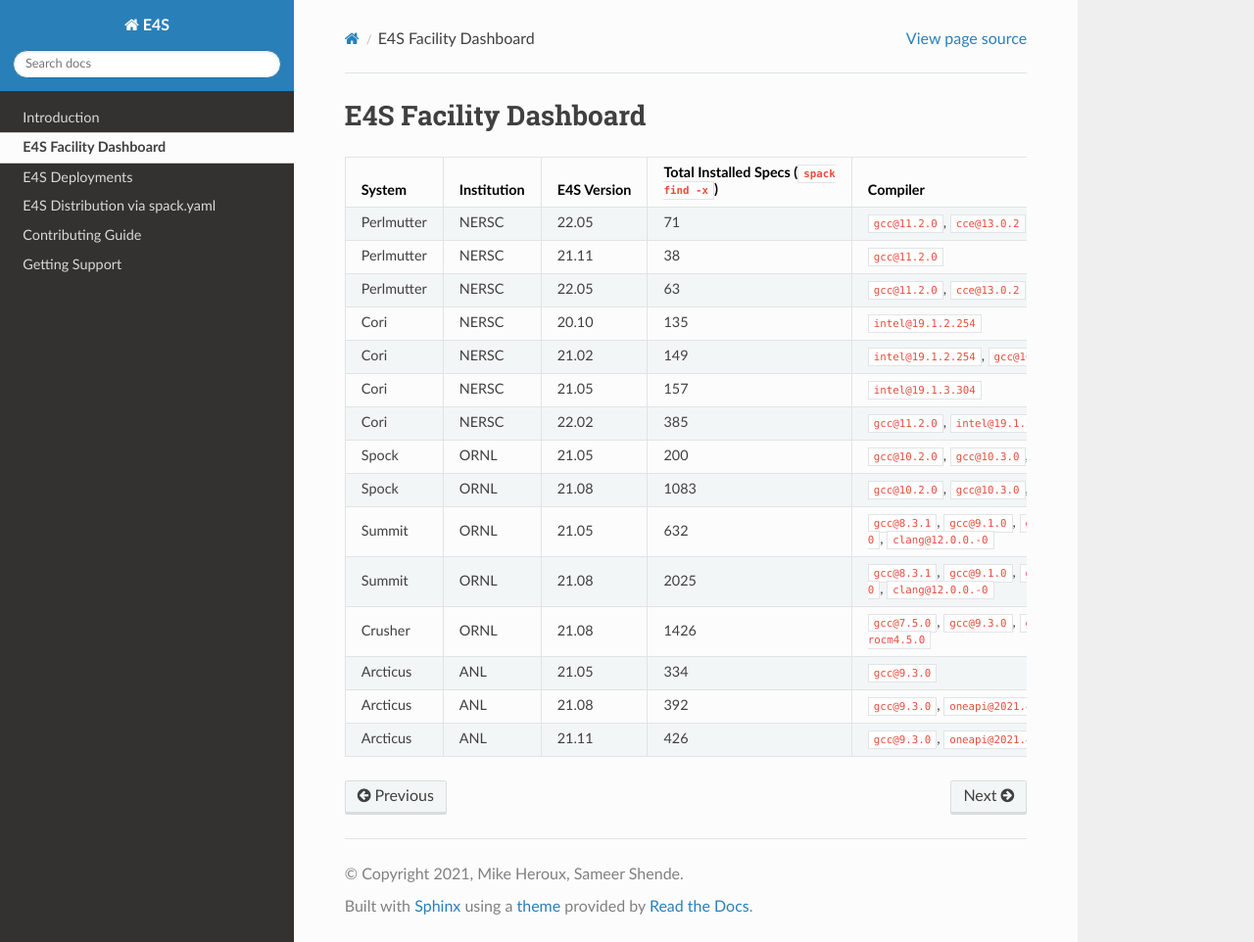
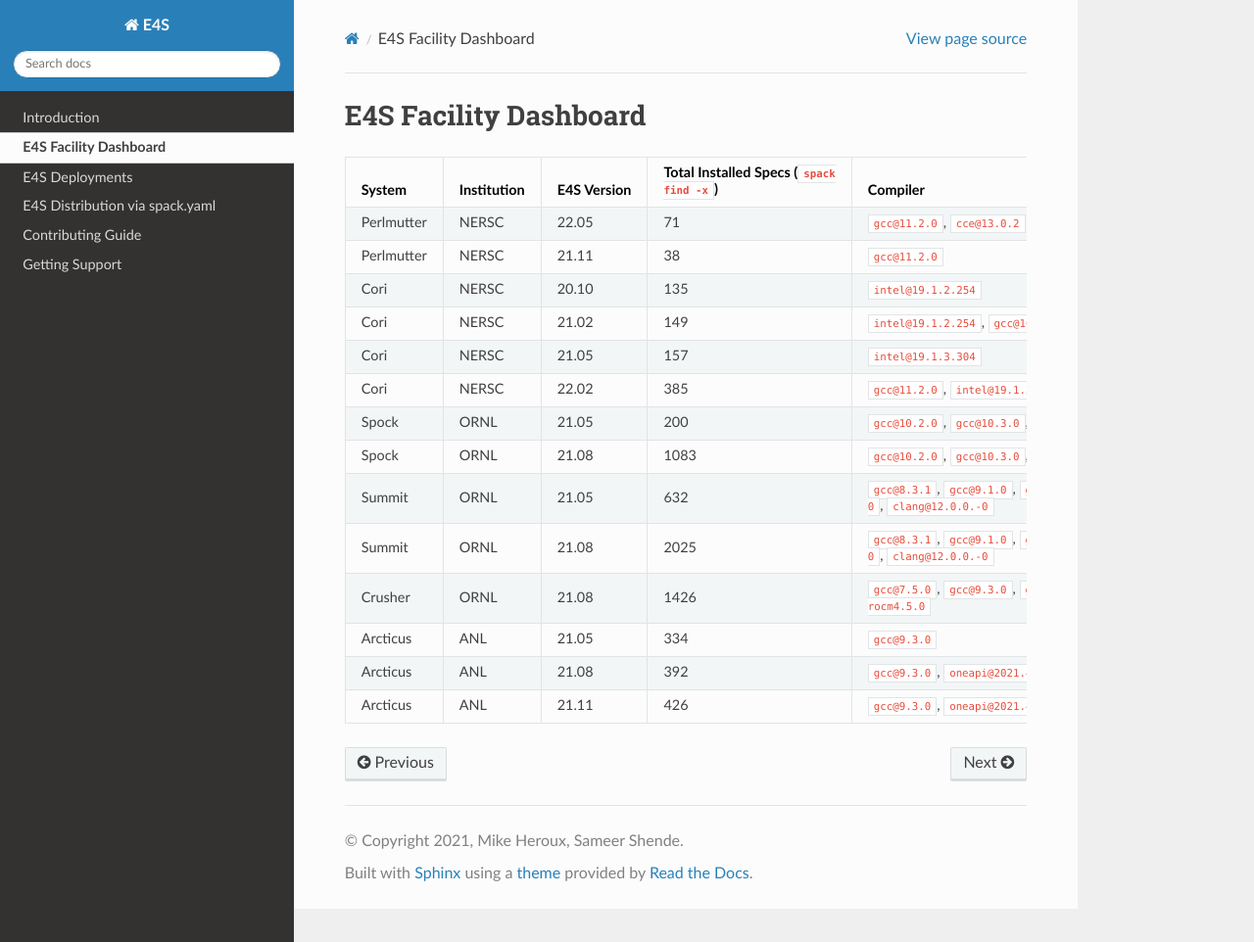
Before and after one commit to E4S-Project/e4s, a Sphinx documentation site: the page built from docs/facility_e4s.md, in a window 1280 px wide and 962 px high. Shown: the whole window at 98% size. Built offline with Sphinx 7.4.7 and the Read the Docs theme 2.0.0, drawn with Linux system fonts in a browser that asks for light colours.

Commit message:
remove errant line about 22.05

```diff
--- a/docs/facility_e4s.md
+++ b/docs/facility_e4s.md
@@ -4,7 +4,6 @@
 ------- | ----------- | -------------------- |----------------------|------------------------------------------------------------------------------------------------------------|-------------------------------------------------------------------------------------------------------------------------------------|----------------------------------------------------------------------------------------------------------------------------------------------------------------------------------------------| --------------- |
 Perlmutter | NERSC | 22.05 | 71 | `gcc@11.2.0`, `cce@13.0.2` | [https://github.com/spack/spack/tree/e4s-22.05](https://github.com/spack/spack/tree/e4s-22.05)                                      | [https://github.com/spack/spack-configs/blob/main/NERSC/perlmutter/e4s-22.05/spack.yaml](https://github.com/spack/spack-configs/blob/main/NERSC/perlmutter/e4s-22.05/spack.yaml)             | [https://github.com/spack/spack-configs/blob/main/NERSC/perlmutter/e4s-22.05/e4s-22.05.txt](https://github.com/spack/spack-configs/blob/main/NERSC/perlmutter/e4s-22.05/e4s-22.05.txt)
 Perlmutter | NERSC | 21.11 | 38 | `gcc@11.2.0`               | [https://github.com/spack/spack/tree/e4s-21.11](https://github.com/spack/spack/tree/e4s-21.11)                                      | [https://github.com/spack/spack-configs/blob/main/NERSC/perlmutter/e4s-21.11/spack.yaml](https://github.com/spack/spack-configs/blob/main/NERSC/perlmutter/e4s-21.11/spack.yaml)             | [https://github.com/spack/spack-configs/blob/main/NERSC/perlmutter/e4s-21.11/e4s-21.11.txt](https://github.com/spack/spack-configs/blob/main/NERSC/perlmutter/e4s-21.11/e4s-21.11.txt)
-Perlmutter | NERSC | 22.05 | 63 | `gcc@11.2.0`, `cce@13.0.2` | [https://github.com/spack/spack/tree/e4s-22.05](https://github.com/spack/spack/tree/e4s-22.05)                                      | [https://github.com/spack/spack-configs/blob/main/NERSC/perlmutter/e4s-22.05/spack.yaml](https://github.com/spack/spack-configs/blob/main/NERSC/perlmutter/e4s-22.05/spack.yaml)             | [https://github.com/spack/spack-configs/blob/main/NERSC/perlmutter/e4s-22.05/e4s-22.05.txt](https://github.com/spack/spack-configs/blob/main/NERSC/perlmutter/e4s-22.05/e4s-22.05.txt)
 Cori | NERSC  | 20.10 | 135                  | `intel@19.1.2.254`                                                                                         | [e1e0bbb4cbe11a3f0d7e50466ffa86071ee653b7](https://github.com/spack/spack/commit/e1e0bbb4cbe11a3f0d7e50466ffa86071ee653b7)          | [https://github.com/spack/spack-configs/blob/master/NERSC/cori/e4s-20.10/spack.yaml](https://github.com/spack/spack-configs/blob/master/NERSC/cori/e4s-20.10/spack.yaml)                     | [https://github.com/spack/spack-configs/blob/master/NERSC/cori/e4s-20.10/e4s-20.10.txt](https://github.com/spack/spack-configs/blob/master/NERSC/cori/e4s-20.10/e4s-20.10.txt)
 Cori | NERSC | 21.02 | 149                  | `intel@19.1.2.254`, `gcc@10.1.0`                                                                           | [b56d65fce5f4743a23399f0cde006bed1b52d53d](https://github.com/spack/spack/commit/b56d65fce5f4743a23399f0cde006bed1b52d53d)          | [https://github.com/spack/spack-configs/blob/main/NERSC/cori/e4s-21.02/spack.yaml](https://github.com/spack/spack-configs/blob/main/NERSC/cori/e4s-21.02/spack.yaml)                         | [https://github.com/spack/spack-configs/blob/main/NERSC/cori/e4s-21.02/e4s-21.02.txt](https://github.com/spack/spack-configs/blob/main/NERSC/cori/e4s-21.02/e4s-21.02.txt)
 Cori | NERSC | 21.05 | 157                  | `intel@19.1.3.304`                                                                                         | [https://github.com/spack/spack/tree/e4s-21.05](https://github.com/spack/spack/tree/e4s-21.05)                                      | [https://github.com/spack/spack-configs/blob/main/NERSC/cori/e4s-21.05/spack.yaml](https://github.com/spack/spack-configs/blob/main/NERSC/cori/e4s-21.05/spack.yaml)                         | [https://github.com/spack/spack-configs/blob/main/NERSC/cori/e4s-21.05/e4s-21.05.txt](https://github.com/spack/spack-configs/blob/main/NERSC/cori/e4s-21.05/e4s-21.05.txt)
```
